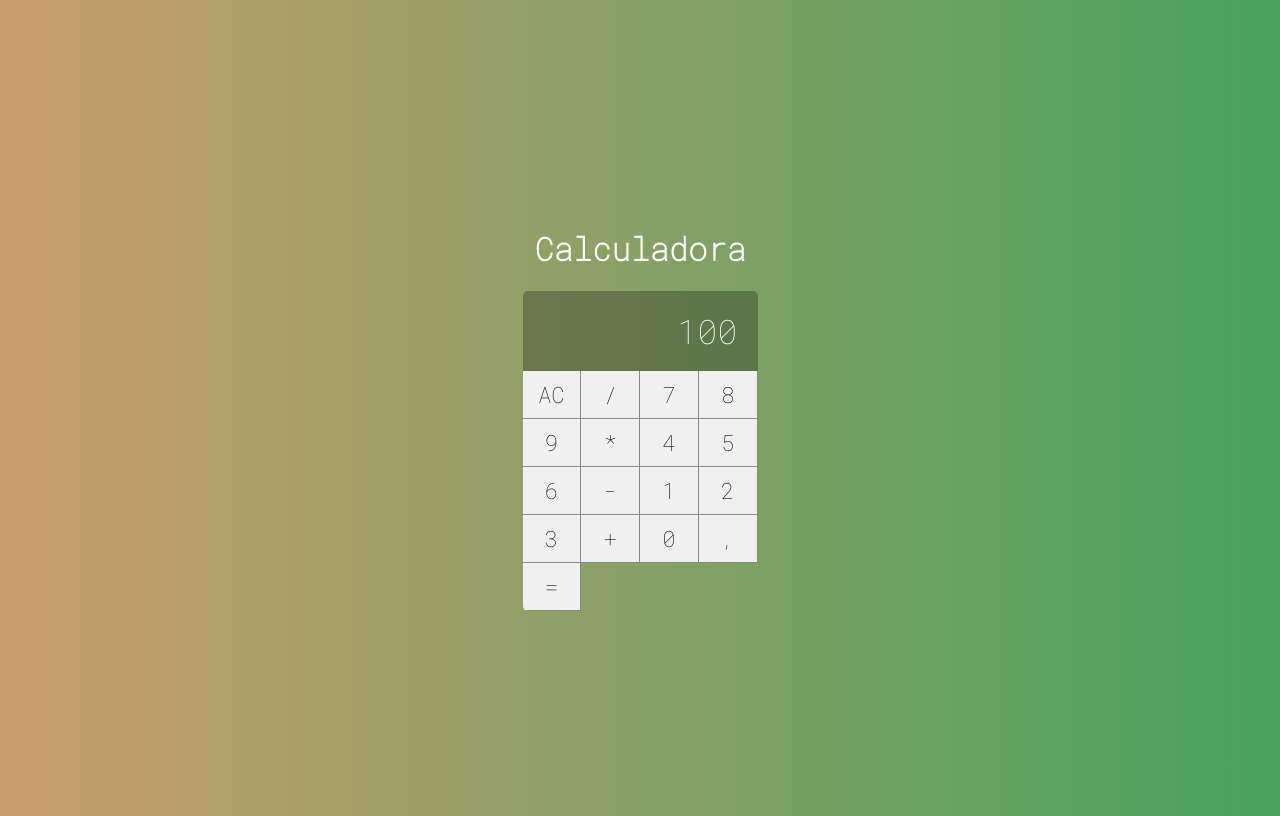
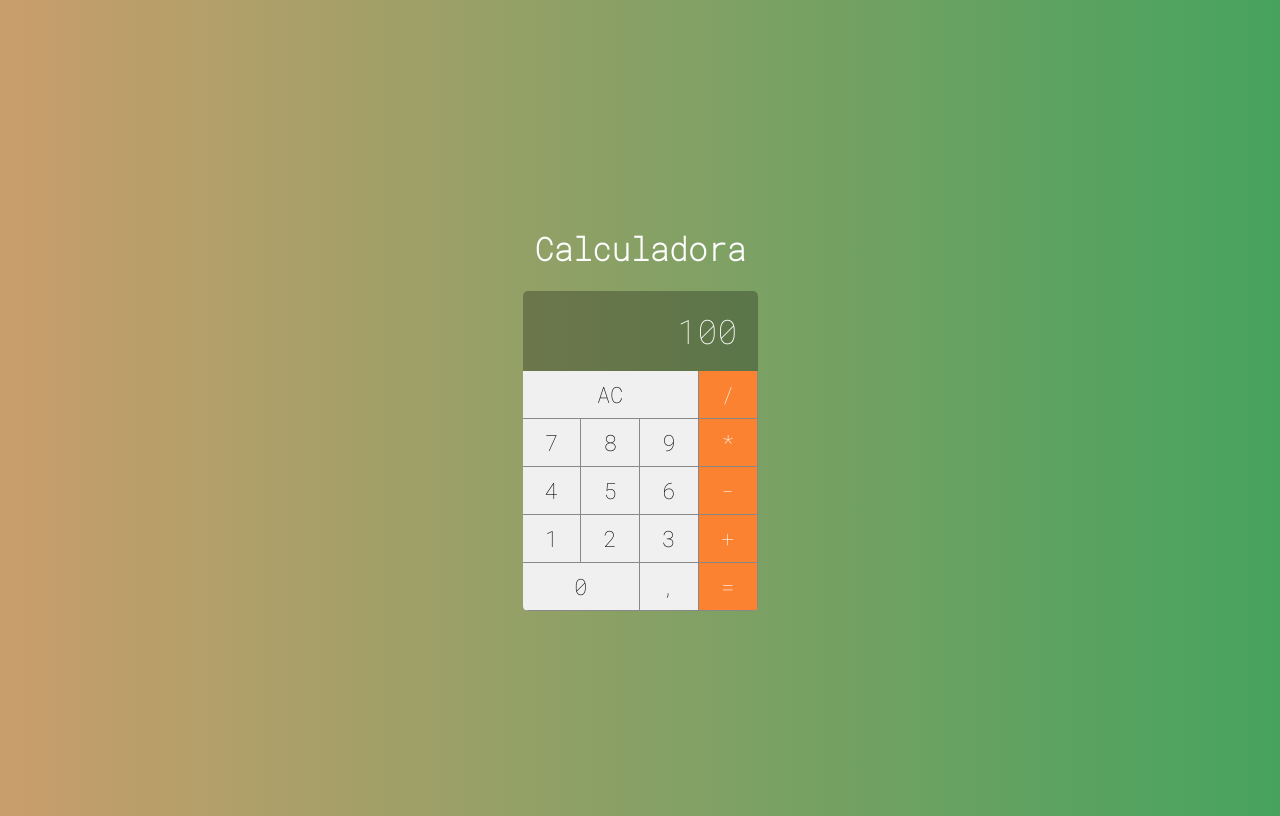
Before and after one commit to LeoFerreira-96/calculator-in-React, a React (Create React App) app: page / in a window 1280 px wide. Built offline with nearby package versions, Linux system fonts and the light colour scheme.

Commit message:
layout finalizado e botoes funcionando

```diff
--- a/src/components/Button.jsx
+++ b/src/components/Button.jsx
@@ -3,9 +3,9 @@ import './Button.css'
 
 export default props => {
     let classes = 'button'
-    classes += props.operation ? 'operation' : ''
-    classes += props.double ? 'double' : ''
-    classes += props.triple ? 'triple' : ''
+    classes += props.operation ? ' operation' : ''
+    classes += props.double ? ' double' : ''
+    classes += props.triple ? ' triple' : ''
     return (
         <button
             onClick={e => props.click && props.click(props.label)}
--- a/src/main/Calculator.jsx
+++ b/src/main/Calculator.jsx
@@ -29,24 +29,24 @@ export default class Calculator extends Component {
     render() {
         return (
             <div className="calculator">
-                <Display value={100} click={this.clearMemory} />
-                <Button label="AC" click={this.setOperation} />
-                <Button label="/" click={this.setOperation} />
+                <Display value={100} />
+                <Button label="AC" click={this.clearMemory} triple/>
+                <Button label="/" click={this.setOperation} operation/>
                 <Button label="7" click={this.addDigit} />
                 <Button label="8" click={this.addDigit} />
                 <Button label="9" click={this.addDigit} />
-                <Button label="*" click={this.setOperation} />
+                <Button label="*" click={this.setOperation} operation/>
                 <Button label="4" click={this.addDigit} />
                 <Button label="5" click={this.addDigit} />
                 <Button label="6" click={this.addDigit} />
-                <Button label="-" click={this.setOperation} />
+                <Button label="-" click={this.setOperation} operation/>
                 <Button label="1" click={this.addDigit} />
                 <Button label="2" click={this.addDigit} />
                 <Button label="3" click={this.addDigit} />
-                <Button label="+" click={this.setOperation} />
-                <Button label="0" click={this.addDigit} />
+                <Button label="+" click={this.setOperation} operation/>
+                <Button label="0" click={this.addDigit} double/>
                 <Button label="," click={this.addDigit} />
-                <Button label="=" click={this.setOperation} />
+                <Button label="=" click={this.setOperation} operation/>
             </div>
         )
     }
```
